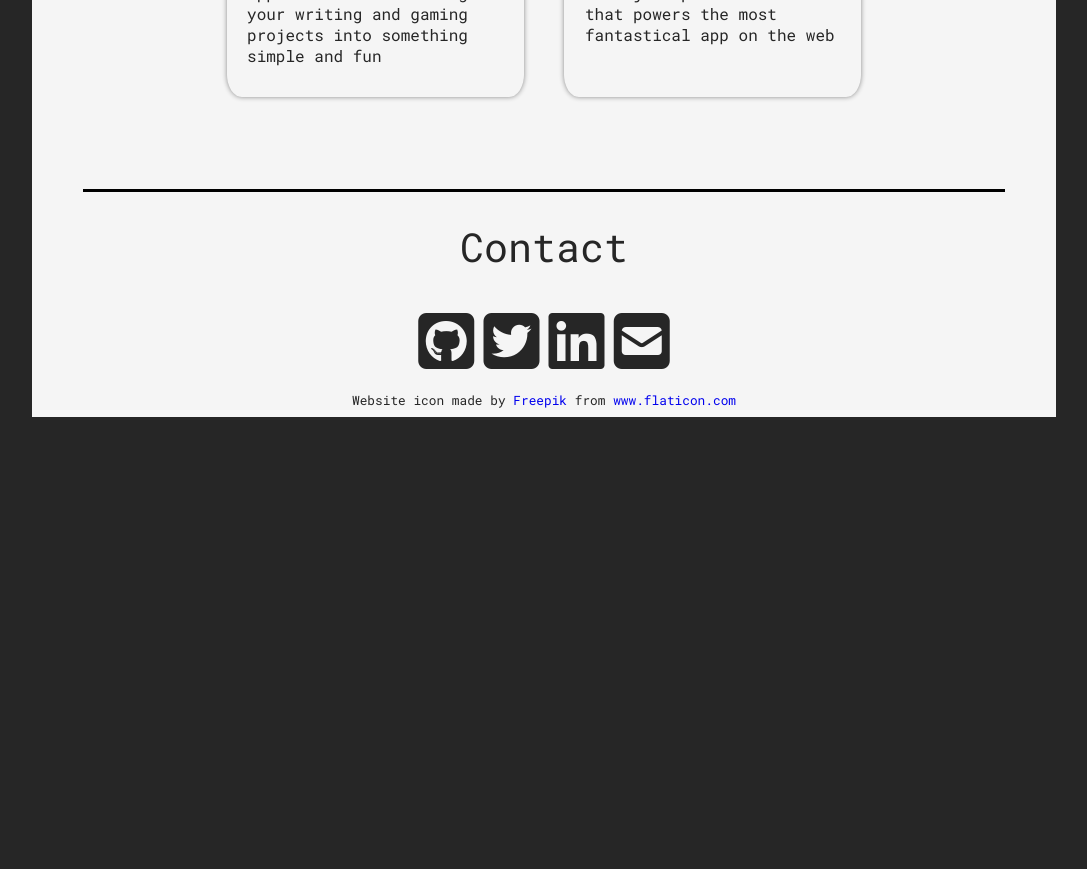
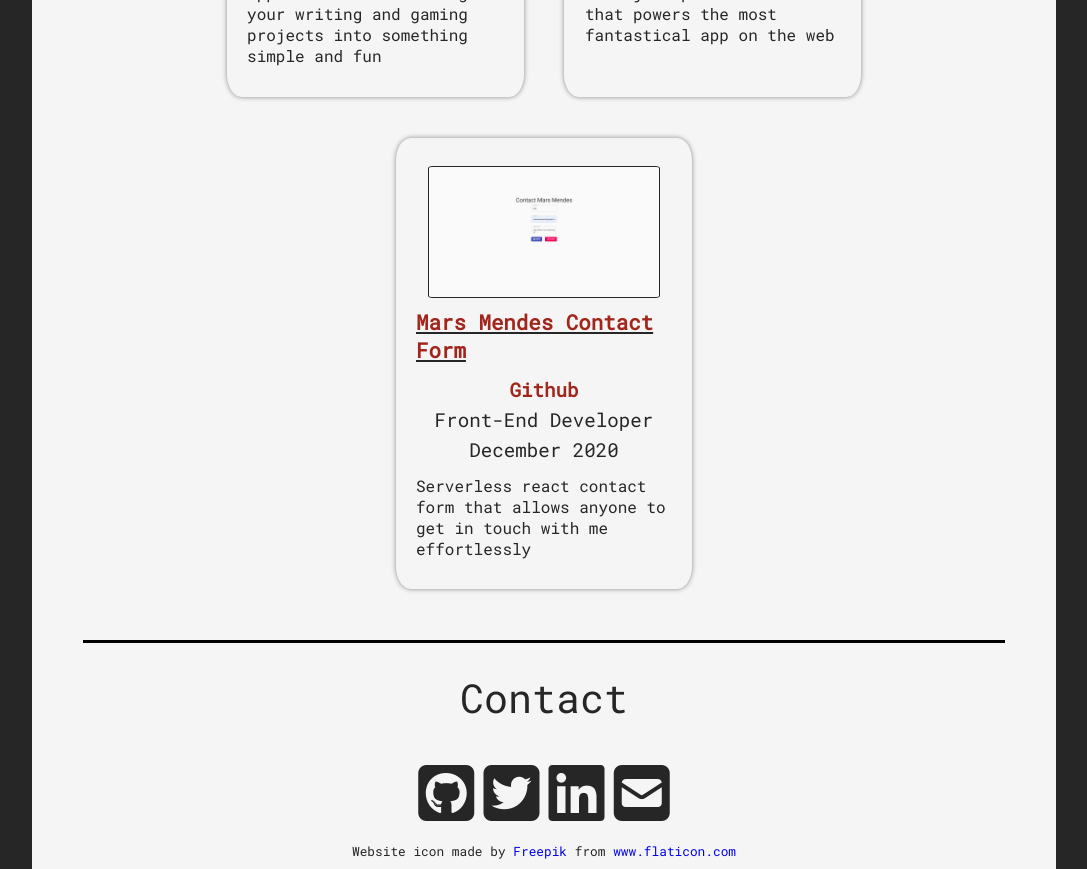
Before and after one commit to MMendes24/portfolio-site-iii, a React (Create React App) app: page / in a window 1280 px wide. Shown: the part 2460-3329 px from the top of the page, without its empty margins (96-1183 px from the left). Before the commit the page ends 2877 px from the top, so only its background shows below. Built offline with nearby package versions, Linux system fonts and the light colour scheme.

Commit message:
Added a new project, always an exciting time!

```diff
--- a/src/components/Portfolio.js
+++ b/src/components/Portfolio.js
@@ -2,6 +2,7 @@ import React from "react"
 import { PortfolioStyles } from "../styling"
 import cj from "../assets/cj.png"
 import cjserver from "../assets/cjserver.png"
+import conform from "../assets/contactform.png"
 
 const Portfolio = () => {
     return (
@@ -28,6 +29,15 @@ const Portfolio = () => {
                 </div>
             </div>
             <div className="project-wrapper">
+                <div className="project">
+                    <img className="project-img" src={conform} alt="contact form page" />
+                    <h2 className="project-subheader"><a href="http://mkdecision-form.s3-website.us-east-2.amazonaws.com/" className="project-link">Mars Mendes Contact Form</a></h2>
+                    <h3 className="project-subheader-2"><a href="https://github.com/MMendes24/MarsContactForm" className="project-link">Github</a></h3>
+                    <h3 className="project-subheader-2">Front-End Developer</h3>
+                    <h3 className="project-subheader-2">December 2020</h3>
+                    <p className="desc">Serverless react contact form that allows anyone to get in touch with me effortlessly</p>
+
+                </div>
             </div>
         </PortfolioStyles>
     )
```
Also changed, not shown: src/assets/contactform.png (added).
